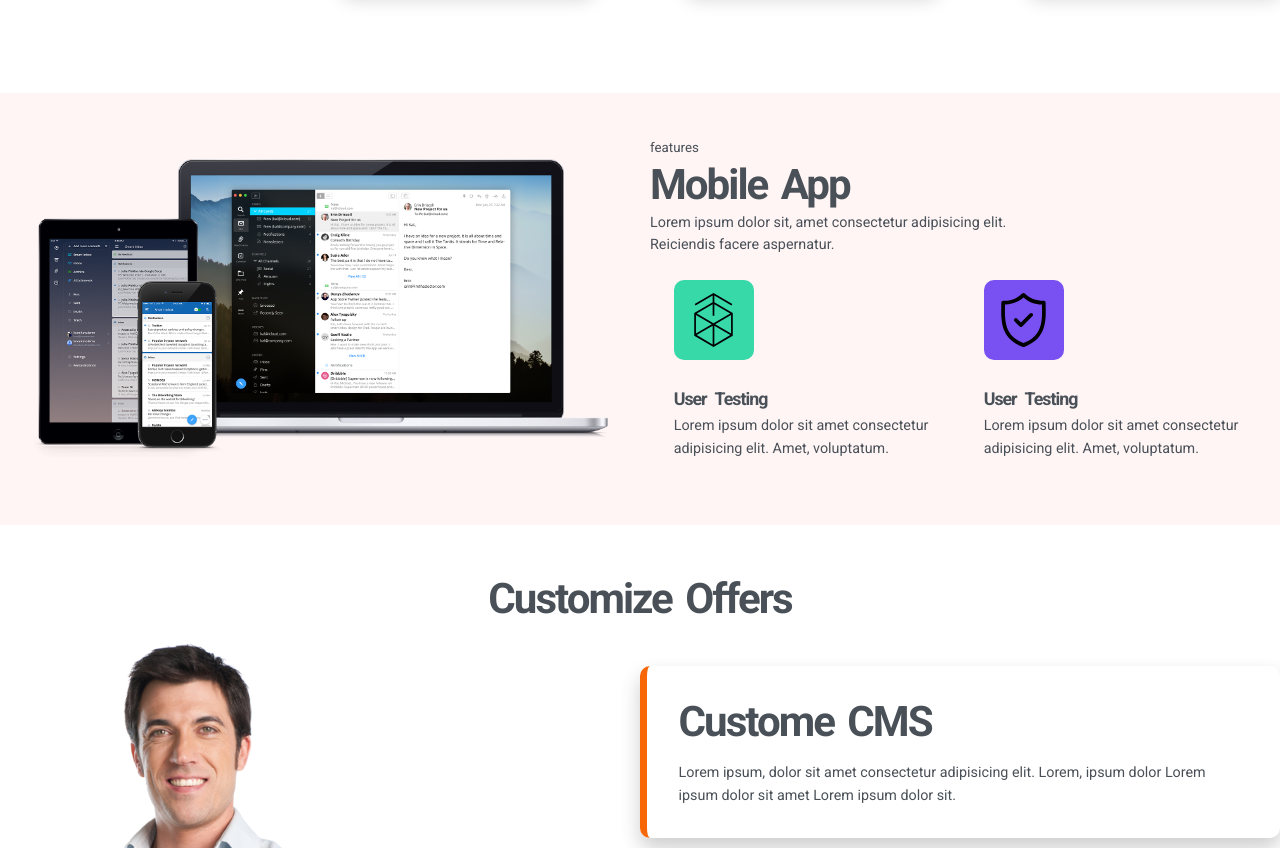
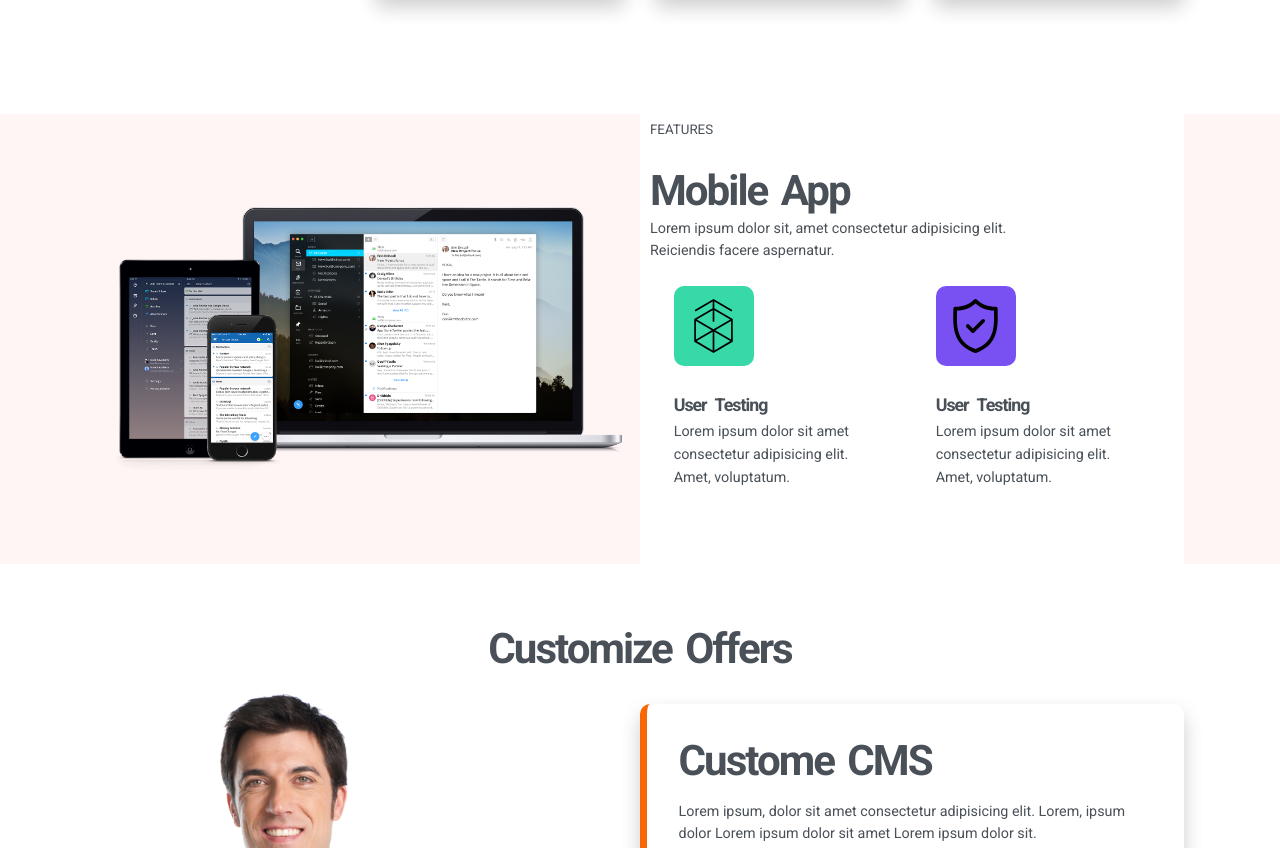
Before and after one commit to AliRezaDavuodi/frontendmentorship-05, a website: page index.html in a window 1280 px wide. Shown: the part 1095-1943 px from the top of the page. Drawn offline with Linux system fonts and the light colour scheme.

Commit message:
fixed bug in design

```diff
--- a/sass/base/_utilitis.scss
+++ b/sass/base/_utilitis.scss
@@ -1,5 +1,5 @@
 .container {
-  max-width: 128rem;
+  max-width: 85%;
   margin: auto;
 }
 
--- a/sass/layout/_features.scss
+++ b/sass/layout/_features.scss
@@ -1,5 +1,5 @@
 #features-section {
-  padding: map-get($spacing, "XXLarge") 0;
+  padding: map-get($spacing, "XXXLarge") 0;
   margin-top: map-get($spacing, "Bigest");
   background-color: $light-red-color;
 }
@@ -13,11 +13,25 @@
     &--img {
       @include flex_center;
       height: 30rem;
+      padding: map-get($spacing, "Large") 0;
     }
   }
   &__right {
     width: 50%;
     padding: map-get($spacing, "Small");
+    position: relative;
+    z-index: 10;
+
+    &::after {
+      content: "";
+      position: absolute;
+      width: 100%;
+      height: 140%;
+      background-color: #fff;
+      top: -20%;
+      left: 0%;
+      z-index: -1;
+    }
   }
   &__list {
     @include felx_center_vertical;
@@ -43,4 +57,8 @@
 
 .budget {
   font-size: map-get($spacing, "Medium");
+  text-transform: uppercase;
+  position: absolute;
+  top: -10%;
+  left: 1rem;
 }
--- a/sass/layout/_footer.scss
+++ b/sass/layout/_footer.scss
@@ -1,5 +1,5 @@
 #footer {
-  padding: map-get($spacing, "XXLarge") 0;
+  padding: map-get($spacing, "XXXLarge") 0;
   background-color: $very-light-gray-color;
 }
 
@@ -7,8 +7,14 @@
   @include flex_center;
   text-transform: capitalize;
 
+  &__logo {
+    width: 8rem;
+    height: 8rem;
+  }
+
   &__info {
     width: 20%;
+    align-self: start;
 
     .paragraph {
       margin-bottom: map-get($spacing, "Medium");
@@ -21,6 +27,7 @@
     }
 
     &--item {
+      @include flex_center;
       border: 1px solid $dark-orange-color;
       width: 3rem;
       height: 3rem;
--- a/sass/layout/_offers.scss
+++ b/sass/layout/_offers.scss
@@ -1,5 +1,5 @@
 #offers-section {
-  padding: map-get($spacing, "XXLarge") 0;
+  padding: map-get($spacing, "XXXLarge") 0;
 }
 
 .offers {
--- a/sass/layout/_progress.scss
+++ b/sass/layout/_progress.scss
@@ -1,5 +1,5 @@
 #progress {
-  padding: map-get($spacing, "XXLarge") 0;
+  padding: map-get($spacing, "XXXLarge") 0;
 }
 
 .progress {
--- a/sass/layout/_signup.scss
+++ b/sass/layout/_signup.scss
@@ -1,5 +1,5 @@
 #signup {
-  padding: map-get($spacing, "XXLarge") 0;
+  padding: map-get($spacing, "XXXLarge") 0;
 }
 
 .signup {
```
Also changed, not shown: css/style.comp.css, css/style.css.
